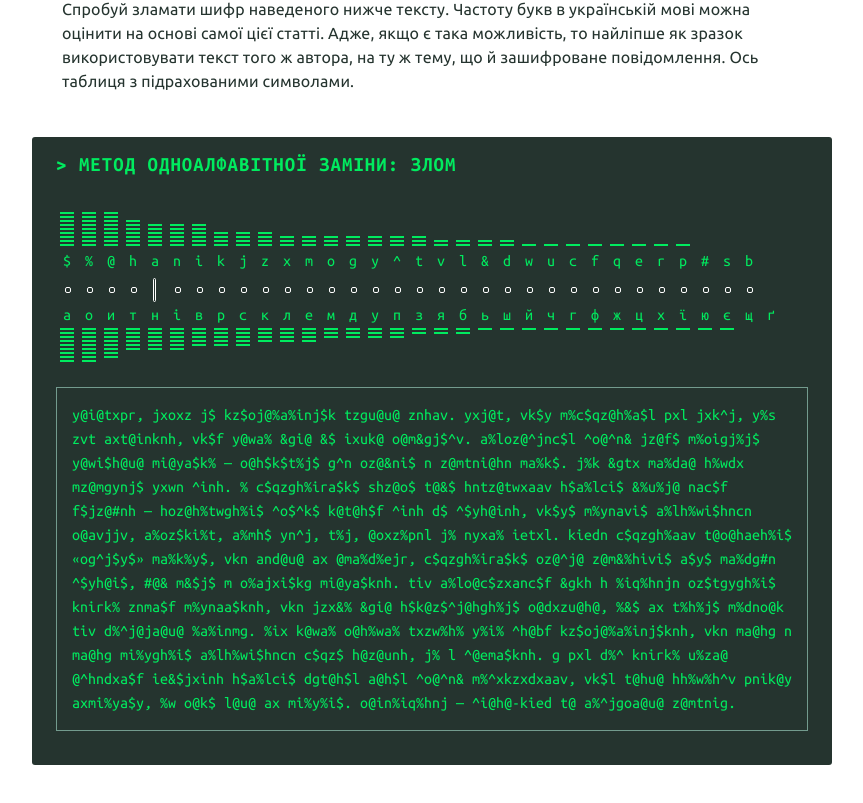
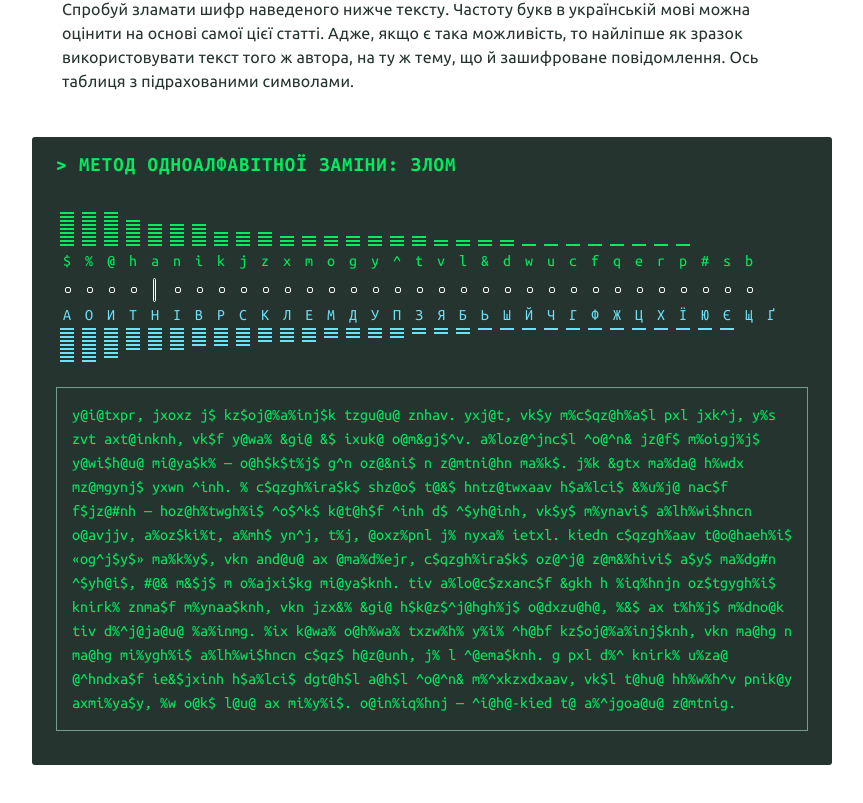
Before and after one commit to Zlira/crypto_history, a React (Create React App) app: page /2 in a window 1280 px wide. Shown: the part 2168-2971 px from the top of the page, without its empty margins (208-1071 px from the left). Built offline with nearby package versions, Linux system fonts and the light colour scheme.

Commit message:
Added style to plaintext frequency indicators

```diff
--- a/src/components/MonoalphabetBreakWidget.css
+++ b/src/components/MonoalphabetBreakWidget.css
@@ -11,6 +11,8 @@
   letter-spacing: 0px;
   margin: 0;
   padding: 0 0 5px 0;
+  width: 100%;
+  text-align: center;
 }
 
 .cipher-widget__pair-indicator-outer {
@@ -40,3 +42,12 @@
   height: 100%;
   width: 1px;
 }
+
+.cipher-widget__pair-indicator-bar {
+  stroke: #00EB5F;
+  stroke-width: 2px;
+}
+
+.cipher-widget__pair-indicator-bar_plain {
+  stroke: #6AE2FA;
+}
--- a/src/components/MonoalphabetBreakWidget.js
+++ b/src/components/MonoalphabetBreakWidget.js
@@ -11,7 +11,7 @@
       <div className='cipher-widget__body'>
         <LetterFreques lettersInfo={monoAlphBreakText}/>
         <PairingSwitches/>
-        <LetterFreques lettersInfo={Chapter2Text} upsidedown isOpenText/>
+        <LetterFreques lettersInfo={Chapter2Text} upsidedown isPlainText/>
         <p className="cipher-widget__secret-text cipher-widget__text ">
           {text}
         </p>
@@ -21,36 +21,39 @@
 }
 
 
-function LetterFreques({lettersInfo, upsidedown, isOpenText}) {
+function LetterFreques({lettersInfo, upsidedown, isPlainText}) {
   const letters = []
   for (let i=0; i < Object.keys(lettersInfo).length; i++) {
     let letter = lettersInfo[i]
     letters.push(
       <LetterFreq letter={letter.letter} freq={letter.freq}
-        upsidedown={upsidedown} isOpenText={isOpenText}
+        upsidedown={upsidedown} isPlainText={isPlainText}
         key={letter.letter} />
     )
   }
   return <div className="cipher-widget__letters-freq-cont">{letters}</div>
 }
 
-function LetterFreq({letter, freq, upsidedown}) {
-  const freqInd = <FreqIndicator freq={freq} upsidedown={upsidedown} />
+function LetterFreq({letter, freq, upsidedown, isPlainText}) {
+  const freqInd = <FreqIndicator freq={freq} upsidedown={upsidedown} isPlainText={isPlainText} />
+  const textClassName = "cipher-widget__text " + (isPlainText? 'cipher-widget__text_plain' : '')
   return <div  className="cipher-widget__letter-freq">
     {upsidedown? null : freqInd}
-    <div className="cipher-widget__text" style={{width: "100%", textAlign: "center"}}>{letter}</div>
+    <div className={textClassName}>{letter}</div>
     {upsidedown? freqInd : null}
   </div>
 }
 
-function FreqIndicator({freq, upsidedown}) {
+function FreqIndicator({freq, upsidedown, isPlainText}) {
   const width = 14, height=42
   const freqR = Math.round(freq)
   const bars = []
+  const barClassName = "cipher-widget__pair-indicator-bar " +
+    (isPlainText? "cipher-widget__pair-indicator-bar_plain" : "")
   for (let i=0; i < freqR; i++) {
     bars.push(
       <line key={i} x1={0} x2={width} y1={i * 4 + 1} y2={i * 4 + 1}
-        stroke="#00EB5F" strokeWidth={2} />
+        className={barClassName} />
     )
   }
   const transform = upsidedown? '' : `translate(${width}, ${height}) rotate(-180)`
```
